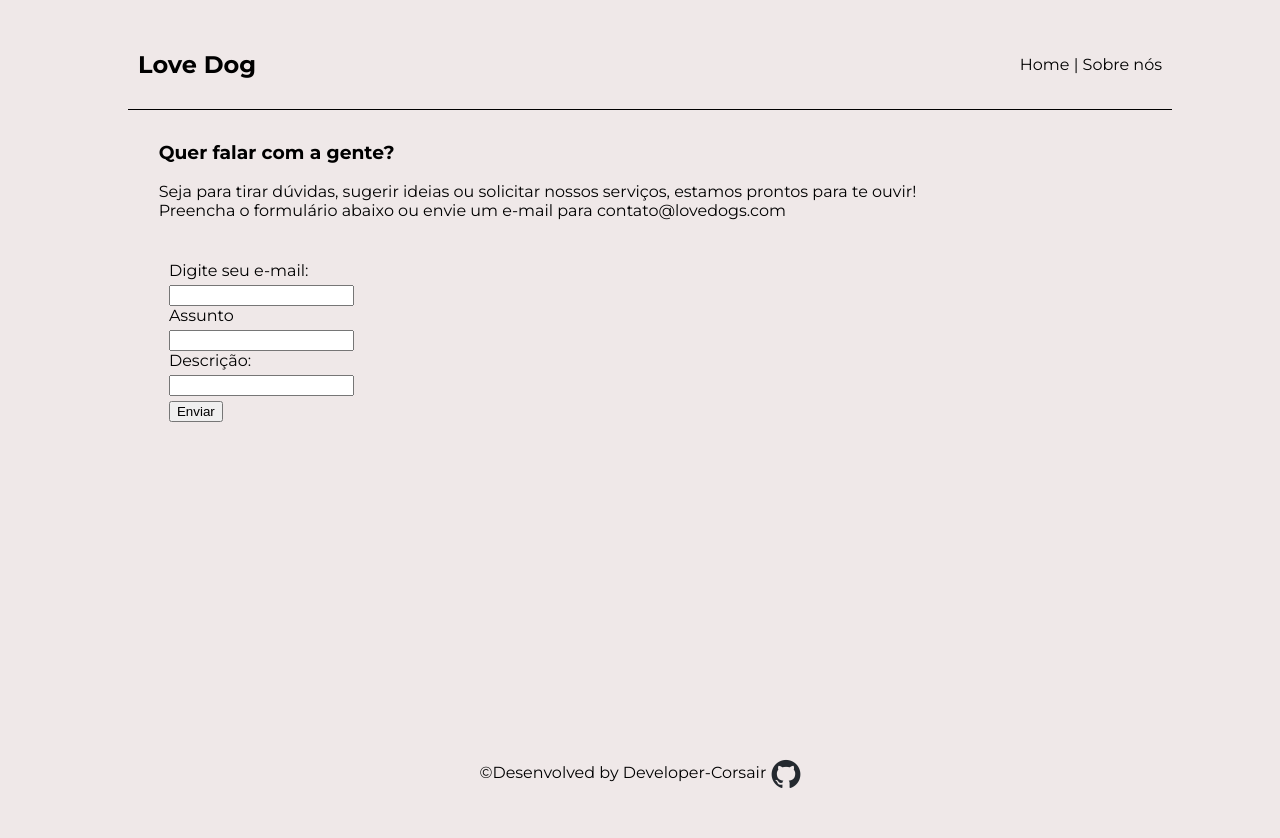
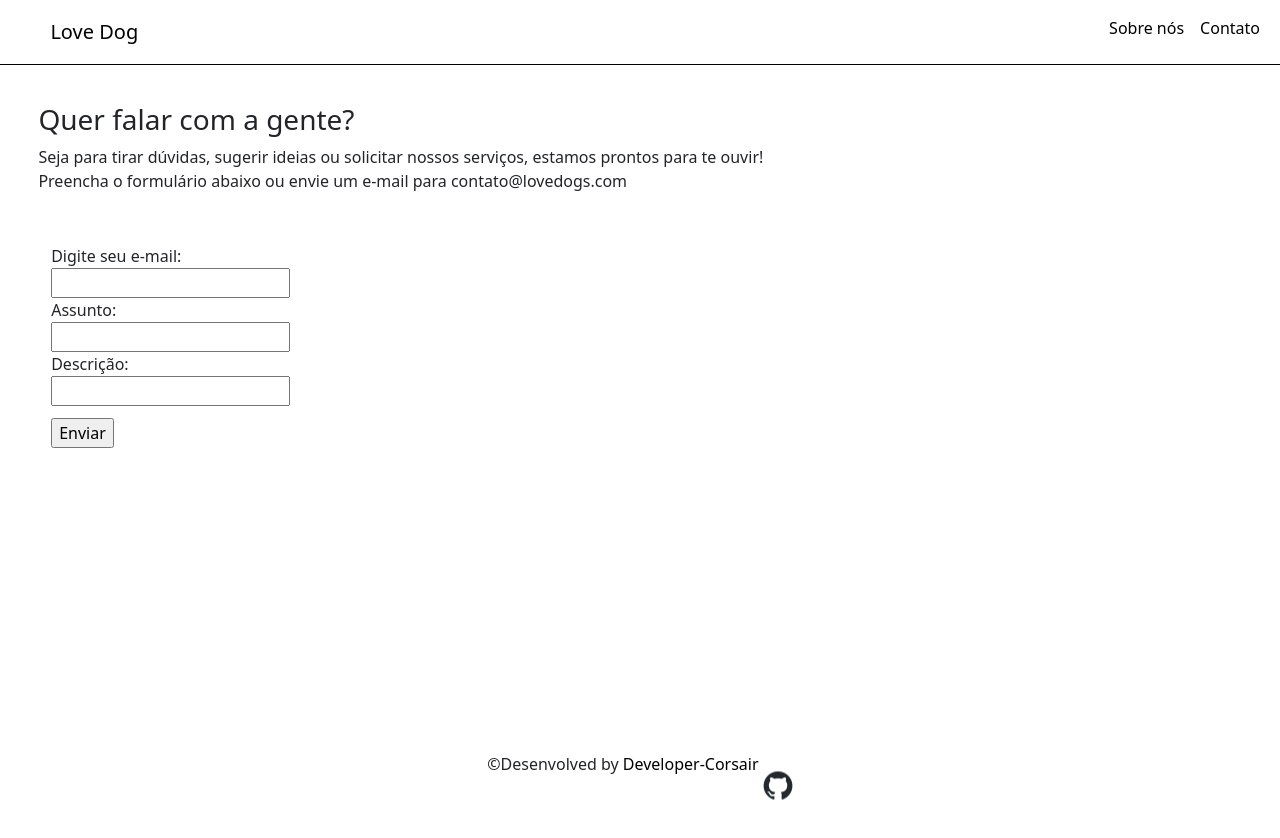
Before and after one commit to DeveloperCorsair/LoveDogs, a plain HTML site: page contact.html in a window 1280 px wide. After the commit the page ends 800 px from the top, so only its background shows below. Drawn offline with nearby package versions, Linux system fonts and the light colour scheme.

Commit message:
Implementação do bootstrap.

```diff
--- a/contact.html
+++ b/contact.html
@@ -5,27 +5,42 @@
     <meta charset="UTF-8">
     <meta name="viewport" content="width=device-width, initial-scale=1.0">
     <title>Contato</title>
-    <link rel="stylesheet" href="style.css">
+    <link rel="stylesheet" href="./style.css">
     <link rel="icon"
         href="https://encrypted-tbn0.gstatic.com/images?q=tbn:ANd9GcSGQ6Cl3vL-Z3GWCC33Pg13IReyE_oi4E9_xg&s">
+    <link href="https://cdn.jsdelivr.net/npm/bootstrap@5.3.8/dist/css/bootstrap.min.css" rel="stylesheet"
+        integrity="sha384-sRIl4kxILFvY47J16cr9ZwB07vP4J8+LH7qKQnuqkuIAvNWLzeN8tE5YBujZqJLB" crossorigin="anonymous">
 
 </head>
 
 <body>
     <header>
-        <h2>
-            <a href="./index.html">Love Dog</a>
-        </h2>
-        <div class="links">
-            <a href="./index.html">Home |</a>
-            <a href="./about.html">Sobre nós</a>
-        </div>
+        <nav class="navbar navbar-expand-lg">
+            <div class="container-fluid">
+                <a class="navbar-brand" href="./index.html">Love Dog</a>
+                <button class="navbar-toggler" type="button" data-bs-toggle="collapse" data-bs-target="#navbarNav"
+                    aria-controls="navbarNav" aria-expanded="false" aria-label="Toggle navigation">
+                    <span class="navbar-toggler-icon"></span>
+                </button>
+                <div class="collapse navbar-collapse" id="navbarNav">
+                    <ul class="navbar-nav ms-auto mb-2">
+                        <li class="nav-item">
+                            <a class="nav-link active" href="./about.html">Sobre nós</a>
+                        </li>
+                        <li class="nav-item">
+                            <a class="nav-link active" href="./contact.html">Contato</a>
+                        </li>
+                    </ul>
+                </div>
+            </div>
+        </nav>
     </header>
     <main>
         <section>
             <article>
                 <h3>Quer falar com a gente?</h3>
-                <p> Seja para tirar dúvidas, sugerir ideias ou solicitar nossos serviços, estamos prontos para te ouvir! <br>
+                <p> Seja para tirar dúvidas, sugerir ideias ou solicitar nossos serviços, estamos prontos para te ouvir!
+                    <br>
                     Preencha o formulário abaixo ou envie um e-mail para contato@lovedogs.com
                 </p>
             </article>
@@ -35,7 +50,7 @@
             <br>
             <input type="email" value="">
             <br>
-            <span>Assunto</span>
+            <span>Assunto:</span>
             <br>
             <input type="email" value="">
             <br>
@@ -50,6 +65,10 @@
         &copy;Desenvolved by <a href="https://github.com/DeveloperCorsair" id="devcor">Developer-Corsair
             <img id="github" src="./img/github-mark.png" alt="github"></a>
     </footer>
+
+    <script src="https://cdn.jsdelivr.net/npm/bootstrap@5.3.8/dist/js/bootstrap.bundle.min.js"
+        integrity="sha384-FKyoEForCGlyvwx9Hj09JcYn3nv7wiPVlz7YYwJrWVcXK/BmnVDxM+D2scQbITxI"
+        crossorigin="anonymous"></script>
 </body>
 
 </html>
--- a/style.css
+++ b/style.css
@@ -5,18 +5,19 @@ body {
     background-color: rgb(239, 232, 232);
     font-family: 'Montserrat';
     margin: 2% auto;
-    max-width: 80%;
+    max-width: 100%;
     margin: 20px auto;
     min-height: 100vh;
 }
 
+.navbar {
+    margin: 0 0 0 3%;
+    text-align: center;
+}
+
 header {
-    display: flex;
-    justify-content: space-between;
     align-items: center;
     border-bottom: 1px solid black;
-    min-width: 100%;
-    padding: 10px;
 }
 
 header a {
@@ -31,8 +32,7 @@ header a {
 
 img {
     margin-top: 3%;
-    margin-bottom: 3%;
-    width: 40%;
+    width: 35%;
     border-radius: 5%;
     box-shadow: 5px 10px 15px gray;
 }
@@ -53,7 +53,9 @@ article {
 
 #title {
     justify-content: center;
-    margin-top: 5%;
+    margin-top: 3%;
+    font-size: 20px;
+    text-decoration:wavy;
 }
 
 #lista {
@@ -64,8 +66,8 @@ article {
     margin: 4%;
 }
 
-input {
-    margin-top: 5px;
+#enviar {
+    margin-top: 1%;
 }
 
 #github {
```
Also changed, not shown: about.html (+24 -8 lines), index.html (+27 -8 lines).
